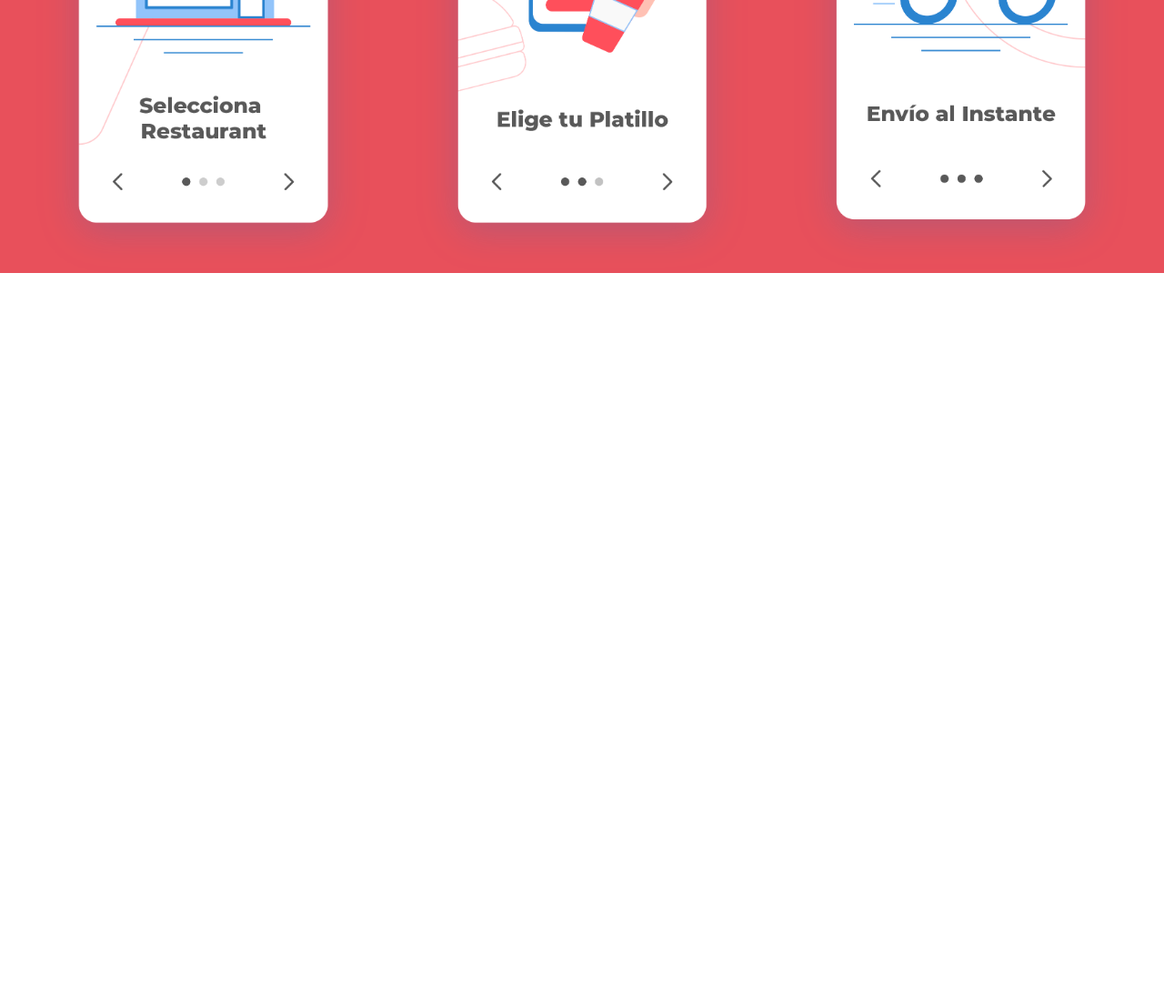
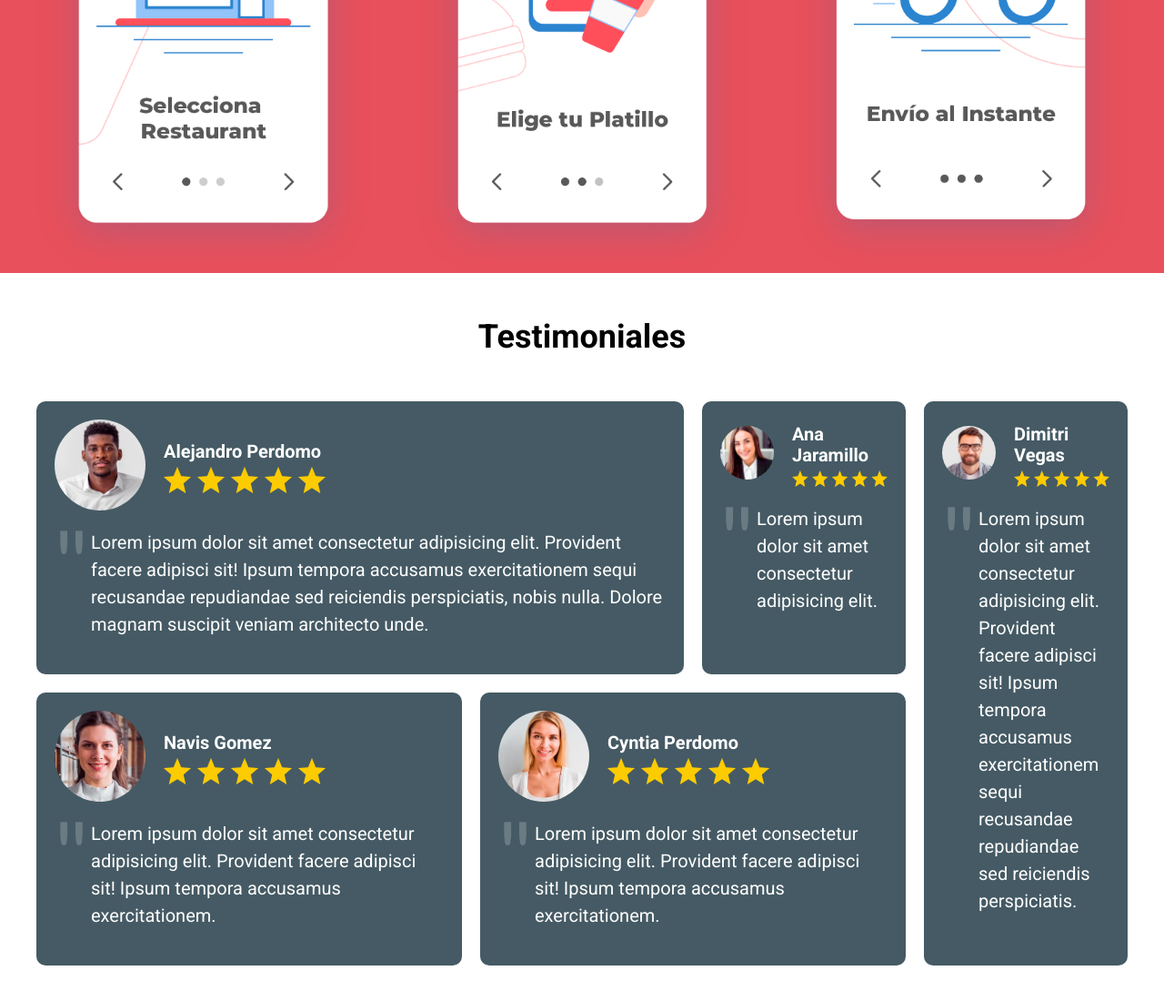
Before and after one commit to vegas29/DeliveryApp, a website: page index.html in a window 1280 px wide. Shown: the part 1465-2565 px from the top of the page at 91% size. Before the commit the page ends 1765 px from the top, so only its background shows below. Drawn offline with Linux system fonts and the light colour scheme.

Commit message:
testimoniales, listo

```diff
--- a/index.html
+++ b/index.html
@@ -70,5 +70,96 @@
             </div>
         </div>
     </section>
+
+    <section class="contenedor testimoniales">
+        <h2 class="testimoniales__heading">Testimoniales</h2>
+
+        <div class="testimoniales__grid">
+            <div class="testimonial">
+                <header class="testimonial__header">
+                    <div class="testimonial__imagen">
+                        <img src="build/img/testimonial1.jpg" alt="testimonial">
+                    </div>
+
+                    <div class="testimonial__informacion">
+                        <p class="testimonial__autor">Alejandro Perdomo</p>
+                        <img class="testimonial__calificacion" src="build/img/estrellas.png" alt="imagen estrellas">
+                    </div>
+                </header>
+
+                <blockquote class="testimonial__texto">
+                    Lorem ipsum dolor sit amet consectetur adipisicing elit. Provident facere adipisci sit! Ipsum tempora accusamus exercitationem sequi recusandae repudiandae sed reiciendis perspiciatis, nobis nulla. Dolore magnam suscipit veniam architecto unde.
+                </blockquote>
+            </div><!--.Testimonial-->
+
+            <div class="testimonial">
+                <header class="testimonial__header">
+                    <div class="testimonial__imagen">
+                        <img src="build/img/testimonial2.jpg" alt="testimonial">
+                    </div>
+
+                    <div class="testimonial__informacion">
+                        <p class="testimonial__autor">Ana Jaramillo</p>
+                        <img class="testimonial__calificacion" src="build/img/estrellas.png" alt="imagen estrellas">
+                    </div>
+                </header>
+
+                <blockquote class="testimonial__texto">
+                    Lorem ipsum dolor sit amet consectetur adipisicing elit.
+                </blockquote>
+            </div><!--.Testimonial-->
+
+            <div class="testimonial">
+                <header class="testimonial__header">
+                    <div class="testimonial__imagen">
+                        <img src="build/img/testimonial3.jpg" alt="testimonial">
+                    </div>
+
+                    <div class="testimonial__informacion">
+                        <p class="testimonial__autor">Dimitri Vegas</p>
+                        <img class="testimonial__calificacion" src="build/img/estrellas.png" alt="imagen estrellas">
+                    </div>
+                </header>
+
+                <blockquote class="testimonial__texto">
+                    Lorem ipsum dolor sit amet consectetur adipisicing elit. Provident facere adipisci sit! Ipsum tempora accusamus exercitationem sequi recusandae repudiandae sed reiciendis perspiciatis.
+                </blockquote>
+            </div><!--.Testimonial-->
+
+            <div class="testimonial">
+                <header class="testimonial__header">
+                    <div class="testimonial__imagen">
+                        <img src="build/img/testimonial4.jpg" alt="testimonial">
+                    </div>
+
+                    <div class="testimonial__informacion">
+                        <p class="testimonial__autor">Navis Gomez</p>
+                        <img class="testimonial__calificacion" src="build/img/estrellas.png" alt="imagen estrellas">
+                    </div>
+                </header>
+
+                <blockquote class="testimonial__texto">
+                    Lorem ipsum dolor sit amet consectetur adipisicing elit. Provident facere adipisci sit! Ipsum tempora accusamus exercitationem.
+                </blockquote>
+            </div><!--.Testimonial-->
+
+            <div class="testimonial">
+                <header class="testimonial__header">
+                    <div class="testimonial__imagen">
+                        <img src="build/img/testimonial5.jpg" alt="testimonial">
+                    </div>
+
+                    <div class="testimonial__informacion">
+                        <p class="testimonial__autor">Cyntia Perdomo</p>
+                        <img class="testimonial__calificacion" src="build/img/estrellas.png" alt="imagen estrellas">
+                    </div>
+                </header>
+
+                <blockquote class="testimonial__texto">
+                    Lorem ipsum dolor sit amet consectetur adipisicing elit. Provident facere adipisci sit! Ipsum tempora accusamus exercitationem.
+                </blockquote>
+            </div><!--.Testimonial-->
+        </div>
+    </section>
 </body>
 </html>
--- a/src/scss/app.scss
+++ b/src/scss/app.scss
@@ -2,3 +2,4 @@
 @use 'header';
 @use 'formulario';
 @use 'pasos';
+@use 'testimoniales'
--- /dev/null
+++ b/src/scss/testimoniales/_index.scss
@@ -0,0 +1,2 @@
+@forward 'testimoniales';
+@forward 'testimonial';
--- /dev/null
+++ b/src/scss/testimoniales/_testimonial.scss
@@ -0,0 +1,72 @@
+@use 'base/variables' as v;
+@use 'base/mixins' as m;
+
+.testimonial{
+    background-color: v.$secundario;
+    padding: 2rem;
+    margin-bottom: 2rem;
+    border-radius: 1rem;
+    color: v.$blanco;
+
+    &:last-of-type{
+        margin-bottom: 0;
+    }
+
+    @include m.tablet {
+        margin-bottom: 0;
+
+        &:nth-child(1){
+            grid-column: 1 / 4;
+        }
+
+        &:nth-child(3){
+            grid-column: 5 / 6;
+            grid-row: 1 / 3;
+        }
+
+        &:nth-child(4){
+            grid-column: 1 / 3;
+        }
+
+        &:nth-child(5){
+            grid-column: 3 / 5;
+        }
+    }
+
+    &__header{
+        display: flex;
+        gap: 2rem;
+        align-items: center;
+    }
+
+    &__imagen{
+        flex-basis: 10rem;
+        border-radius: 50%;
+        overflow: hidden;
+    }
+
+    &__autor{
+        color: v.$blanco;
+        font-weight: 700;
+        margin: .5rem 0;
+    }
+
+    &__texto{
+        font-size: 2rem;
+        line-height: 1.5;
+        margin: 2rem 0;
+        padding-left: 4rem;
+        position: relative;
+
+        &::before{
+            content: ' " ';
+            font-size: 10rem;
+            position: absolute;
+            left: 0;
+            top: -4rem;
+            opacity: .2;
+            font-family: 'Trebuchet MS', 'Lucida Sans Unicode', 'Lucida Grande', 'Lucida Sans', Arial, sans-serif;
+        }
+    }
+
+}
--- /dev/null
+++ b/src/scss/testimoniales/_testimoniales.scss
@@ -0,0 +1,16 @@
+@use 'base/variables' as v;
+@use 'base/mixins' as m;
+
+.testimoniales{
+    padding: v.$separacion 0;
+
+    &__heading{
+        text-align: center;
+    }
+
+    &__grid{
+        @include m.tablet {
+            @include m.grid(5, 2rem);
+        }
+    }
+}
```
Also changed, not shown: build/css/app.css, 1 other file.
